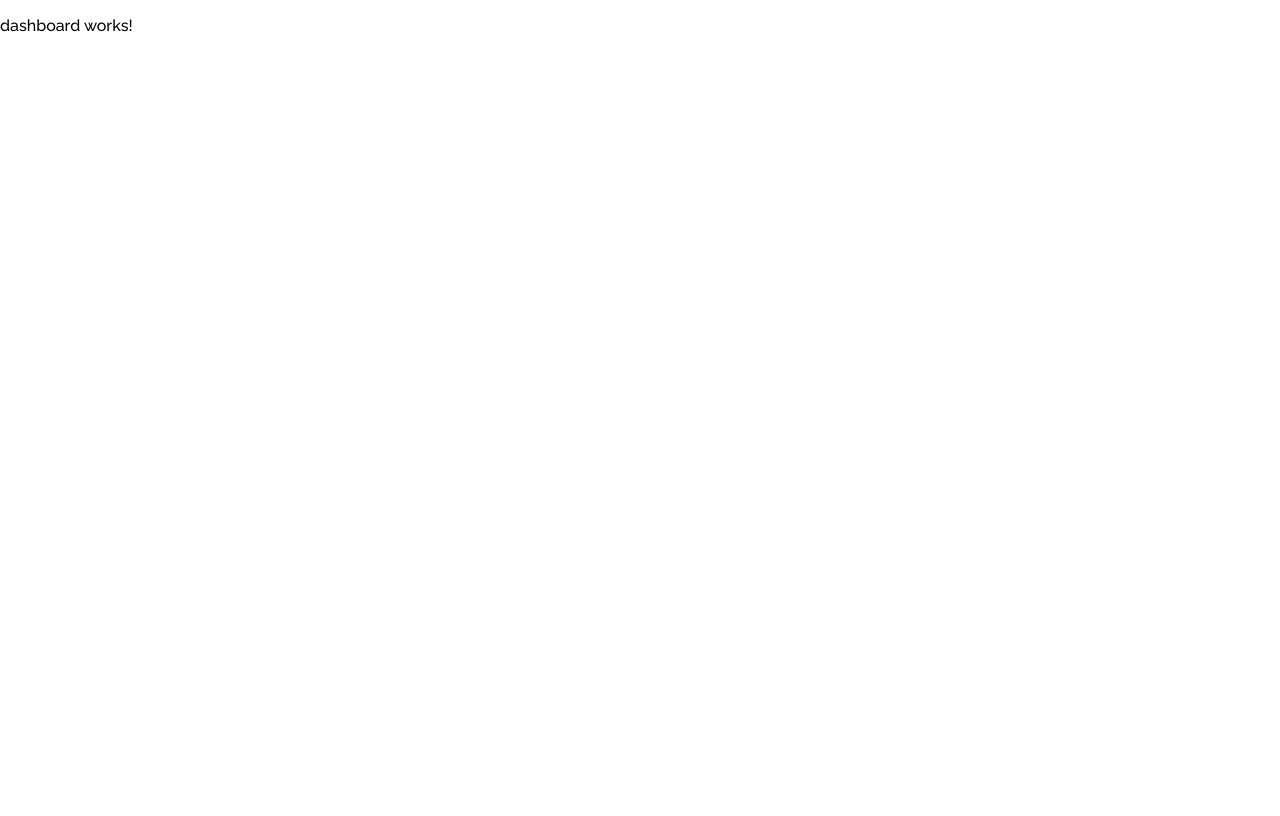
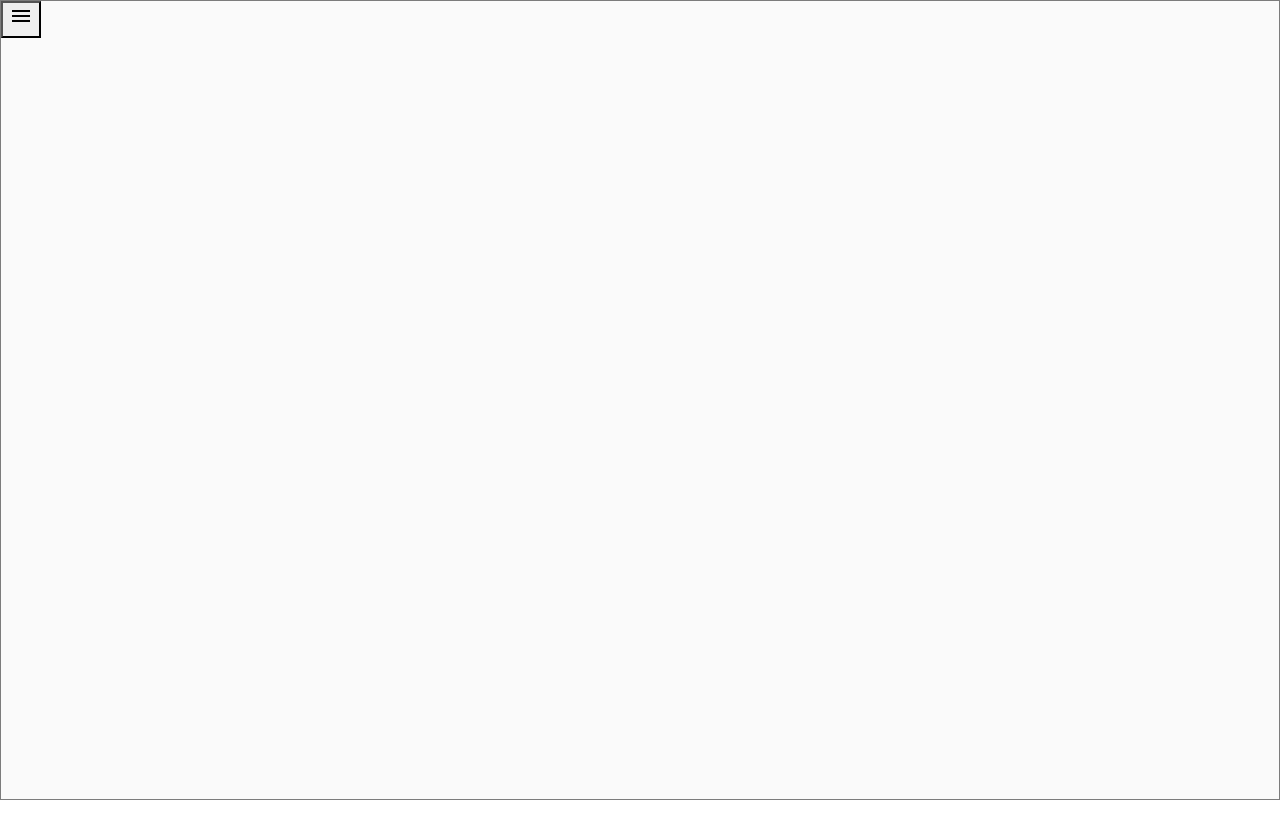
Before and after one commit to Alexrmsu/store-front-end, an Angular app: page /dashboard in a window 1280 px wide. Built offline with nearby package versions, Linux system fonts and the light colour scheme.

Commit message:
base dashboard

```diff
--- a/src/components/app/app.module.ts
+++ b/src/components/app/app.module.ts
@@ -6,6 +6,8 @@ import { AppRoutingModule } from './app-routing.module';
 import { AppComponent } from './app.component';
 import { BrowserAnimationsModule } from '@angular/platform-browser/animations';
 import {ReactiveFormsModule} from "@angular/forms";
+import {MatSidenavModule} from "@angular/material/sidenav";
+import {MatIconModule} from "@angular/material/icon";
 
 @NgModule({
   declarations: [
@@ -17,7 +19,9 @@ import {ReactiveFormsModule} from "@angular/forms";
     BrowserModule,
     AppRoutingModule,
     BrowserAnimationsModule,
-    ReactiveFormsModule
+    ReactiveFormsModule,
+    MatSidenavModule,
+    MatIconModule
   ],
   providers: [],
   bootstrap: [AppComponent]
--- a/src/components/dashboard/dashboard.component.css
+++ b/src/components/dashboard/dashboard.component.css
@@ -0,0 +1,16 @@
+.example-container {
+  width: 100%;
+  height: 100%;
+  border: 1px solid rgba(0, 0, 0, 0.5);
+}
+
+.example-sidenav-content {
+  display: flex;
+  height: 100%;
+  align-items: center;
+
+}
+
+.example-sidenav {
+  padding: 100px;
+}
--- a/src/components/dashboard/dashboard.component.html
+++ b/src/components/dashboard/dashboard.component.html
@@ -1 +1,19 @@
-<p>dashboard works!</p>
+
+<mat-drawer-container class="example-container" autosize>
+
+  <mat-drawer #drawer class="example-sidenav" mode="side">
+
+    <p>INFO DASHBOARD</p>
+
+  </mat-drawer>
+
+    <button type="button" mat-button (click)="drawer.toggle()">
+
+      <mat-icon *ngIf="showFiller==false">menu</mat-icon>
+      <mat-icon *ngIf="showFiller==true">home</mat-icon>
+
+    </button>
+
+
+
+</mat-drawer-container>
--- a/src/components/dashboard/dashboard.component.ts
+++ b/src/components/dashboard/dashboard.component.ts
@@ -7,4 +7,9 @@ import { Component } from '@angular/core';
 })
 export class DashboardComponent {
 
+  showFiller = false;
+  onclick(){
+    let showFiller = true;
+  }
+
 }
--- a/src/index.html
+++ b/src/index.html
@@ -10,6 +10,8 @@
   <link href="https://fonts.googleapis.com/css2?family=Roboto:wght@300;400;500&display=swap" rel="stylesheet">
   <link href="https://fonts.googleapis.com/icon?family=Material+Icons" rel="stylesheet">
   <link href="https://fonts.googleapis.com/css2?family=Raleway:wght@500&display=swap" rel="stylesheet">
+  <link href="https://cdn.jsdelivr.net/npm/bootstrap@5.0.2/dist/css/bootstrap.min.css" rel="stylesheet" integrity="sha384-EVSTQN3/azprG1Anm3QDgpJLIm9Nao0Yz1ztcQTwFspd3yD65VohhpuuCOmLASjC" crossorigin="anonymous">
+  <script src="https://cdn.jsdelivr.net/npm/bootstrap@5.0.2/dist/js/bootstrap.bundle.min.js" integrity="sha384-MrcW6ZMFYlzcLA8Nl+NtUVF0sA7MsXsP1UyJoMp4YLEuNSfAP+JcXn/tWtIaxVXM" crossorigin="anonymous"></script>
 </head>
 <body>
   <app-root></app-root>
```
